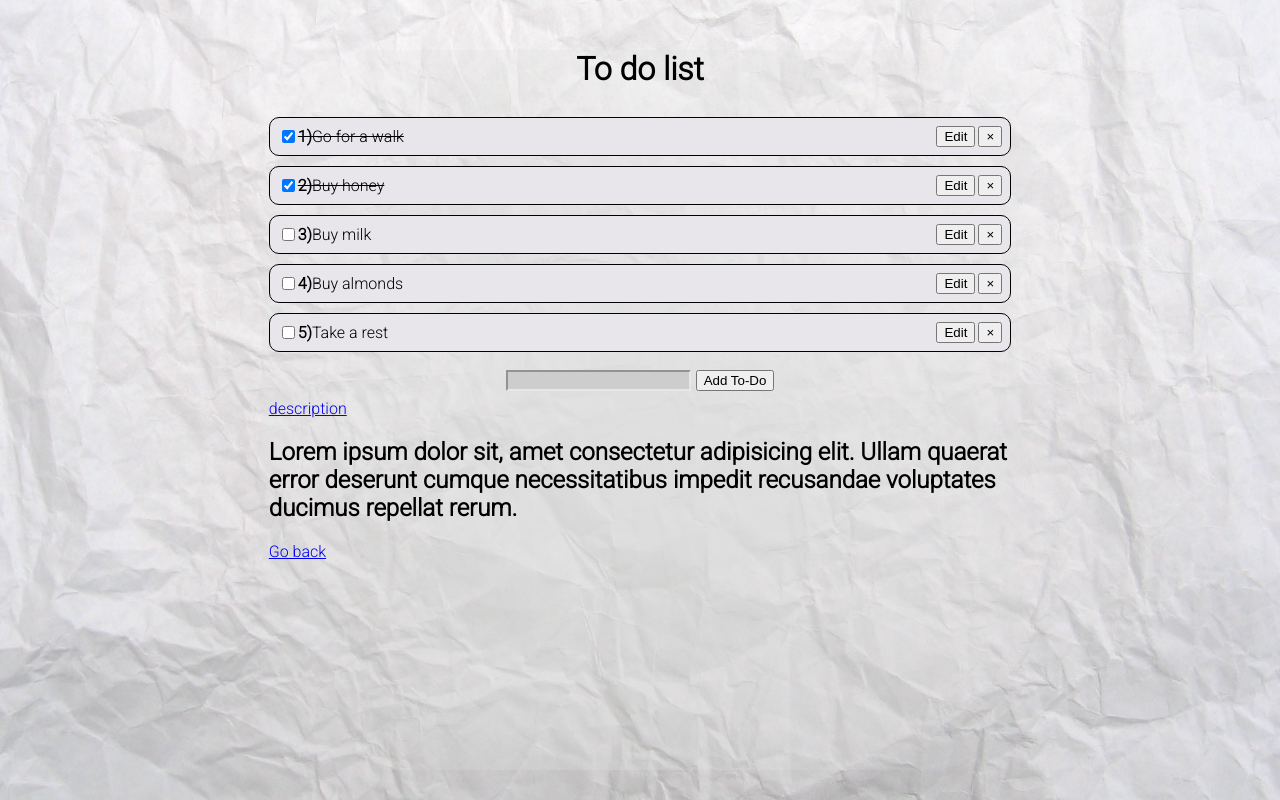
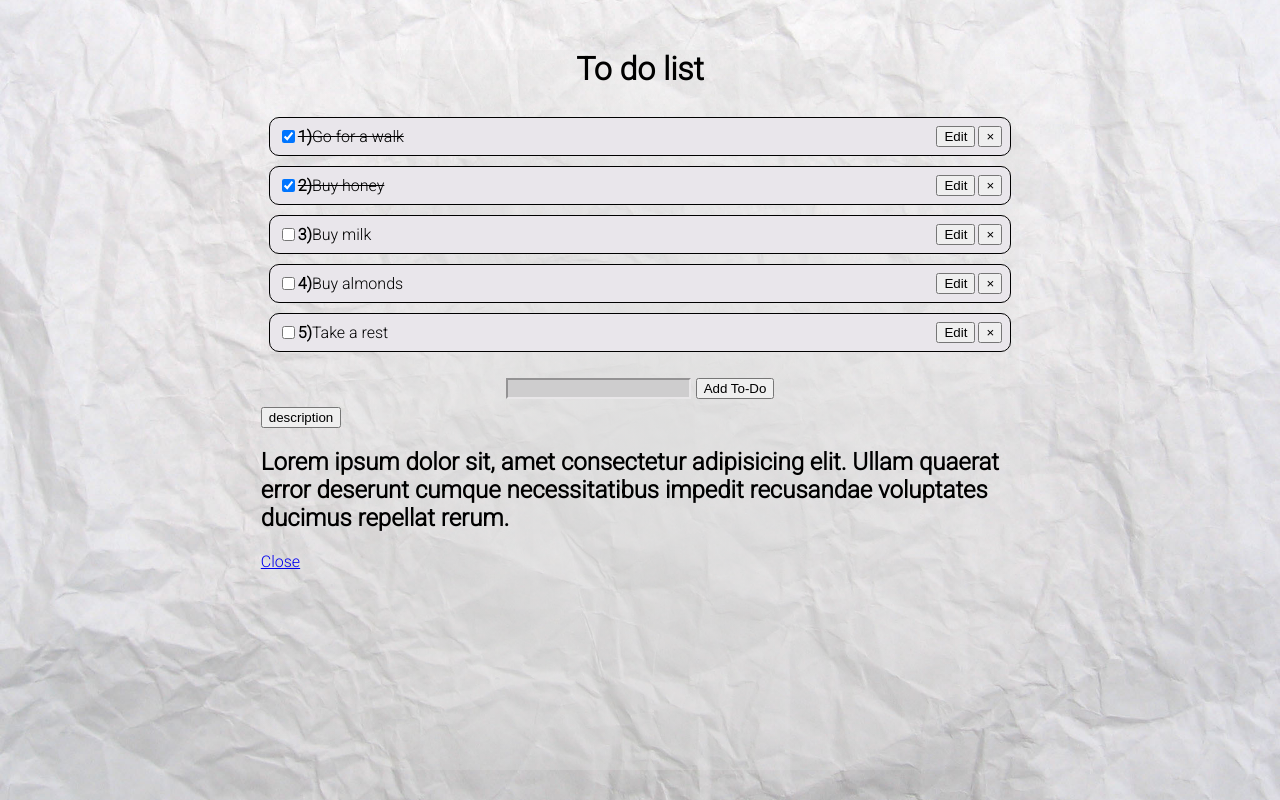
Before and after one commit to garbalev/To-Do-list-ng, an Angular app: page /description in a window 1280 px wide. Built offline with nearby package versions, Linux system fonts and the light colour scheme.

Commit message:
appUsingInputAndOutput

```diff
--- a/src/app/app.component.html
+++ b/src/app/app.component.html
@@ -1,6 +1,6 @@
 <div class="container">
   <h1>To do list</h1>
-  <ul>
+  <ul *ngIf="toDos.length; else noToDosLeft">
     <app-to-do
       *ngFor="let toDo of toDos | trueThenFalsePipe; index as i"
       [index]="i"
@@ -10,11 +10,19 @@
       (disableAllButtonts)="setDisabledButtons($event)"
     ></app-to-do>
 
-    <app-add-to-do
-      (addToDo)="addNewOne($event)"
-      [disabledOrNot]="disabledButtons"
-    ></app-add-to-do>
-    <a routerLink="/description" routerLinkActive="active">description</a> <br>
-    <router-outlet></router-outlet>
+
   </ul>
+
+  <app-add-to-do
+    (addToDo)="addNewOne($event)"
+    [disabledOrNot]="disabledButtons"
+  ></app-add-to-do>
+  <button routerLink="/description" routerLinkActive="active">
+    description
+  </button>
+  <router-outlet></router-outlet>
+
+  <ng-template #noToDosLeft>
+    <h3>There are no tasks left</h3>
+  </ng-template>
 </div>
--- a/src/app/description/description.component.html
+++ b/src/app/description/description.component.html
@@ -3,4 +3,4 @@
   deserunt cumque necessitatibus impedit recusandae voluptates ducimus repellat
   rerum.
 </h2>
-<a routerLink="/">Go back</a>
+<a routerLink="/">Close</a>
--- a/src/app/description/description.component.ts
+++ b/src/app/description/description.component.ts
@@ -2,8 +2,7 @@ import { Component, OnInit } from '@angular/core';
 
 @Component({
   selector: 'app-description',
-  templateUrl: './description.component.html',
-  styleUrls: ['./description.component.scss']
+  templateUrl: './description.component.html'
 })
 export class DescriptionComponent implements OnInit {
 
```
Also changed, not shown: src/app/description/description.component.scss (deleted).
